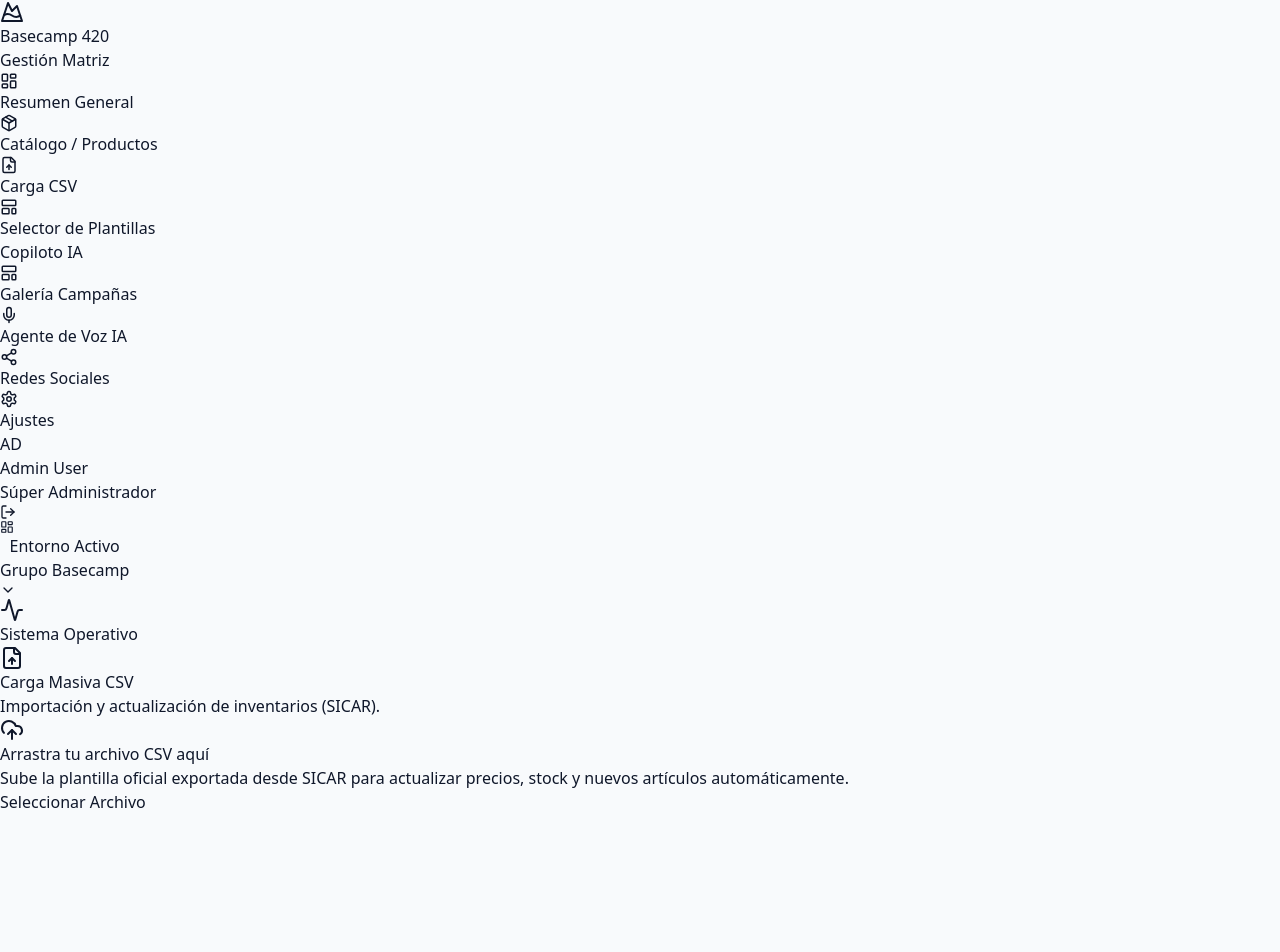
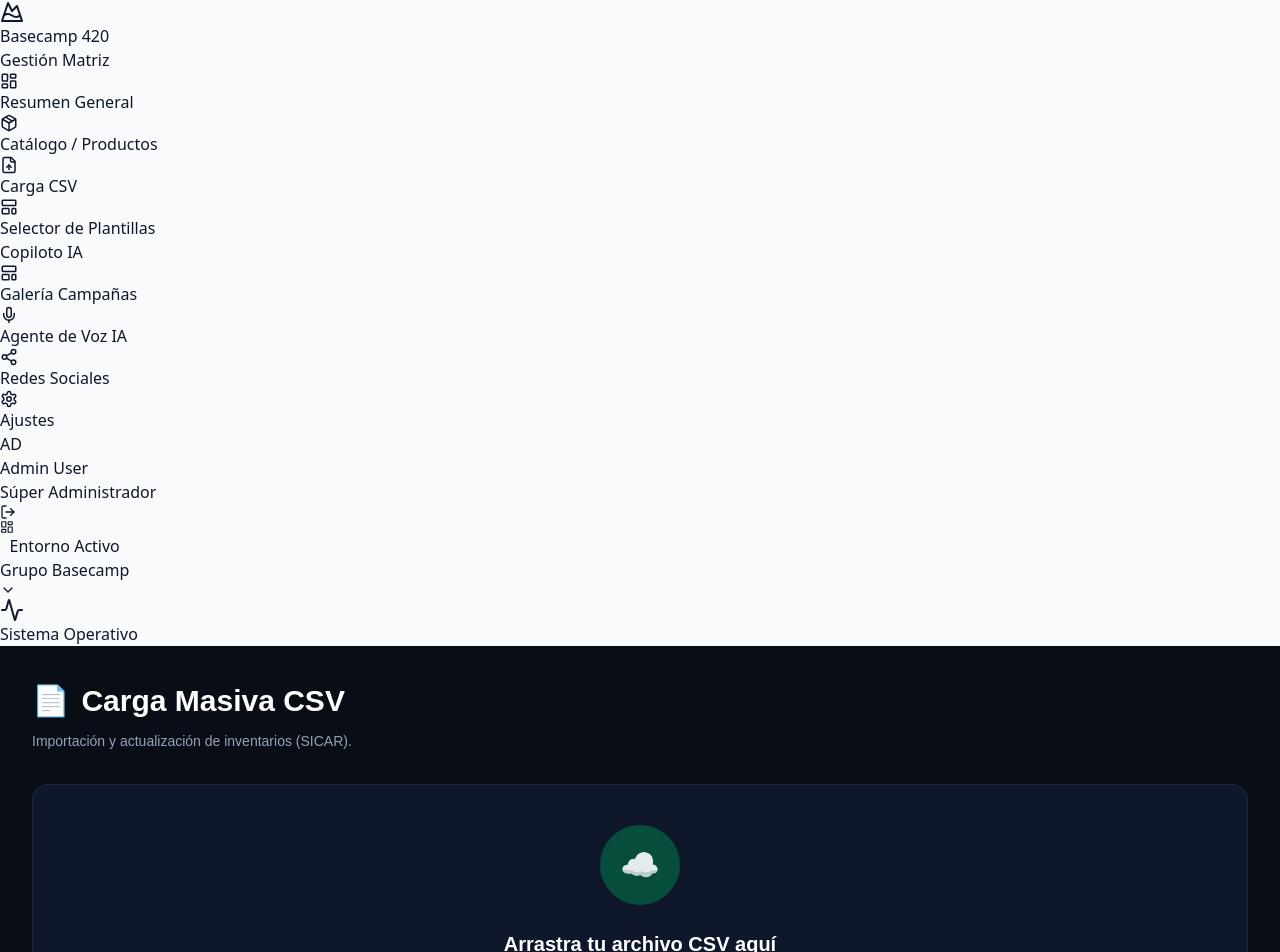
Before and after one commit to karla266/BASECAMPECOSISTEMA, a Next.js app: page /admin/csv in a window 1280 px wide. Shown: the top 952 px of the page. Before the commit the page ends 814 px from the top, so only its background shows below. Built offline with nearby package versions, Linux system fonts and the light colour scheme.

Commit message:
Refactor AdminCsvPage layout and styles
Updated styles and structure for the Admin CSV page.

```diff
--- a/app/admin/csv/page.tsx
+++ b/app/admin/csv/page.tsx
@@ -1,30 +1,33 @@
 "use client";
 
-import { FileUp, UploadCloud } from 'lucide-react';
+import React from 'react';
 
 export default function AdminCsvPage() {
   return (
-    <>
-      <div className="mb-8">
-        <h1 className="text-3xl font-extrabold text-white tracking-tight mb-2 flex items-center gap-3">
-          <FileUp className="w-8 h-8 text-emerald-400" />
-          Carga Masiva CSV
+    <div style={{ padding: '32px', maxWidth: '1280px', margin: '0 auto', width: '100%', minHeight: '100vh', backgroundColor: '#090d16', color: '#fff', fontFamily: 'sans-serif' }}>
+      <div style={{ marginBottom: '32px' }}>
+        <h1 style={{ fontSize: '1.875rem', fontWeight: '800', color: '#fff', tracking: '-0.025em', marginBottom: '8px', display: 'flex', alignItems: 'center', gap: '12px' }}>
+          <span>📄</span> Carga Masiva CSV
         </h1>
-        <p className="text-slate-400 text-sm">Importación y actualización de inventarios (SICAR).</p>
+        <p style={{ color: '#94a3b8', fontSize: '0.875rem', margin: 0 }}>
+          Importación y actualización de inventarios (SICAR).
+        </p>
       </div>
 
-      <div className="bg-slate-900 border border-slate-800 rounded-2xl p-10 flex flex-col items-center justify-center text-center border-dashed">
-        <div className="w-20 h-20 bg-slate-950 rounded-full flex items-center justify-center mb-6">
-          <UploadCloud className="w-10 h-10 text-emerald-400" />
+      <div style={{ backgroundColor: '#0f172a', border: '1px solid #1e293b', borderRadius: '16px', padding: '40px', display: 'flex', flexDirection: 'column', alignItems: 'center', justifyContent: 'center', textAlign: 'center' }}>
+        <div style={{ width: '80px', height: '80px', backgroundColor: '#064e3b', borderRadius: '9999px', display: 'flex', alignItems: 'center', justifyContent: 'center', marginBottom: '24px', fontSize: '2rem' }}>
+          ☁️
         </div>
-        <h3 className="text-xl font-bold text-white mb-2">Arrastra tu archivo CSV aquí</h3>
-        <p className="text-slate-400 text-sm mb-8 max-w-md">
+        <h3 style={{ fontSize: '1.25rem', fontWeight: 'bold', color: '#fff', marginBottom: '8px' }}>
+          Arrastra tu archivo CSV aquí
+        </h3>
+        <p style={{ color: '#94a3b8', fontSize: '0.875rem', marginBottom: '32px', maxWidth: '448px' }}>
           Sube la plantilla oficial exportada desde SICAR para actualizar precios, stock y nuevos artículos automáticamente.
         </p>
-        <button className="bg-emerald-500 hover:bg-emerald-400 text-slate-950 px-6 py-3 rounded-lg text-sm font-bold transition-colors shadow-[0_0_15px_rgba(16,185,129,0.3)]">
+        <button style={{ backgroundColor: '#10b981', color: '#022c22', padding: '12px 24px', borderRadius: '8px', fontWeight: 'bold', fontSize: '0.875rem', border: 'none', cursor: 'pointer' }}>
           Seleccionar Archivo
         </button>
       </div>
-    </>
+    </div>
   );
 }
```
